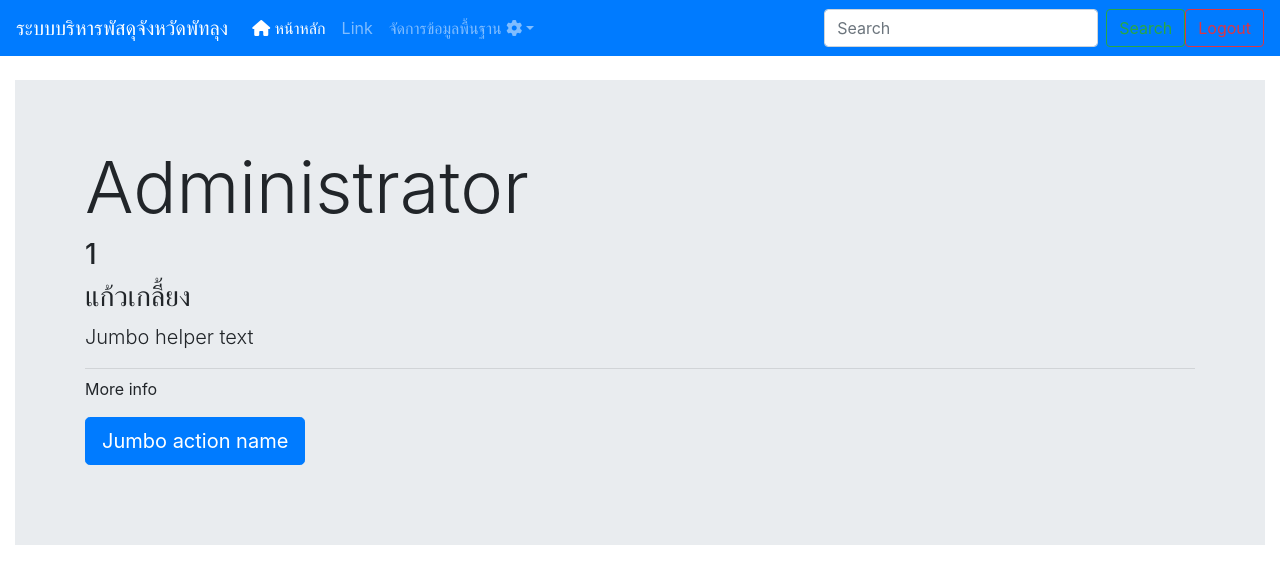
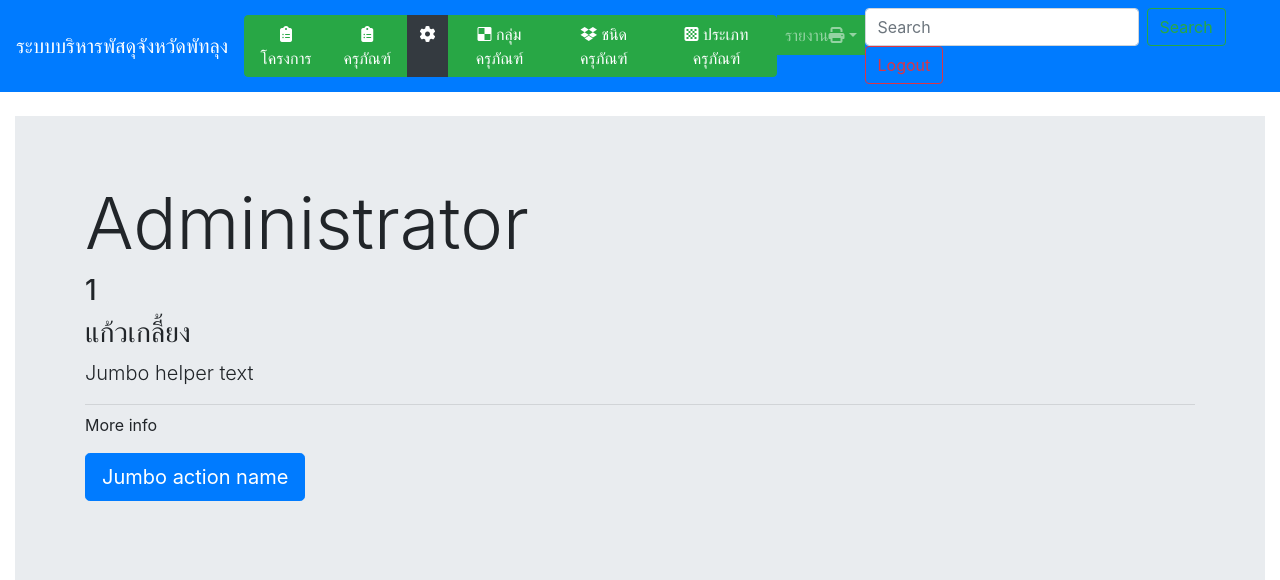
Before and after one commit to fenicmoi/fedora, a PHP site: page /frontpage.php in a window 1280 px wide. Shown: the top 580 px of the page. Run offline with PHP 8.4, Linux system fonts and the light colour scheme; a user stored in the database is signed in; some libraries are stand-ins or nearby versions.

Commit message:
set navbar

```diff
--- a/navbar.php
+++ b/navbar.php
@@ -6,13 +6,18 @@
     <div class="collapse navbar-collapse" id="collapsibleNavId">
         <ul class="navbar-nav mr-auto mt-2 mt-lg-0">
             <li class="nav-item active">
-                <a class="nav-link" href="project.php"><i class="fas fa-home"></i> หน้าหลัก <span class="sr-only">(current)</span></a>
+
             </li>
-            <li class="nav-item">
-                <a class="nav-link" href="#">Link</a>
+            <li class="btn-group">
+                <a class="btn btn-success" href="project.php"><i class="fas fa-clipboard-list"></i> โครงการ</a>
+                <a class="btn btn-success" href="project.php"><i class="fas fa-clipboard-list"></i> ครุภัณฑ์</a>
+                <a class="btn btn-dark" href=""><i class="fas fa-cog"></i></a>
+                <a class="btn btn-success" href="manage_group.php"><i class="fab fa-delicious"></i> กลุ่มครุภัณฑ์</a>
+                <a class="btn btn-success" href="manage_class.php"><i class="fab fa-dropbox"></i> ชนิดครุภัณฑ์</a>
+                <a class="btn btn-success" href="manage_type.php"><i class="fas fa-chess-board"></i> ประเภทครุภัณฑ์</a>
             </li>
             <li class="nav-item dropdown">
-                <a class="nav-link dropdown-toggle" href="#" id="dropdownId" data-toggle="dropdown" aria-haspopup="true" aria-expanded="false">จัดการข้อมูลพื้นฐาน <i class="fas fa-cog"></i></a>
+                <a class="nav-link dropdown-toggle btn-success" href="#" id="dropdownId" data-toggle="dropdown" aria-haspopup="true" aria-expanded="false">รายงาน<i class="fas fa-print"></i></a>
                 <div class="dropdown-menu" aria-labelledby="dropdownId">
                     <a class="dropdown-item" href="manage_group.php">จัดการกลุ่มครุภัณฑ์ (Group)</a>
                     <a class="dropdown-item" href="manage_class.php">จัดการประเภทครุภัณฑ์ (Class)</a>
```
